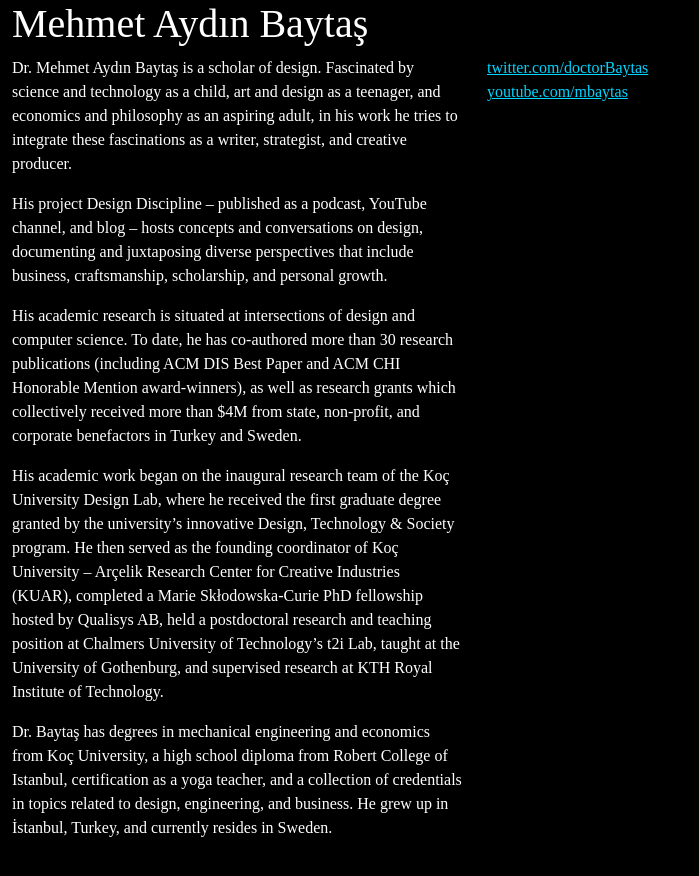
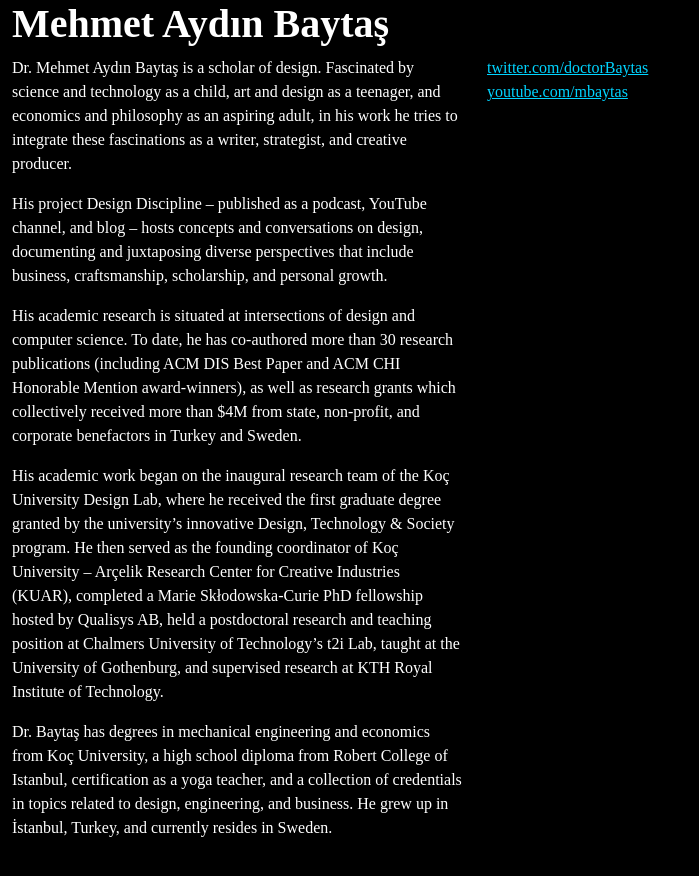
Before and after one commit to l77l77/mbaytas.github.io, a Jekyll site: the page built from README.md, in a window 1280 px wide. Shown: the top 876 px of the page, without its empty margins (0-699 px from the left). Built offline with Jekyll 4.4.1, drawn with Linux system fonts in a browser that asks for light colours; some web fonts are replaced; our own code applies the rules of GitHub Pages for plain Markdown files; comment, search, counter and statistics services are not loaded.

Commit message:
Update default.html

```diff
--- a/_layouts/default.html
+++ b/_layouts/default.html
@@ -23,6 +23,9 @@
       }
       h1, h2, h3, h4 {
         font-family: neue-haas-grotesk-display;
+      }
+      h1 {
+        font-weight: bold;
       }
       body {
         color: #fff;
```
